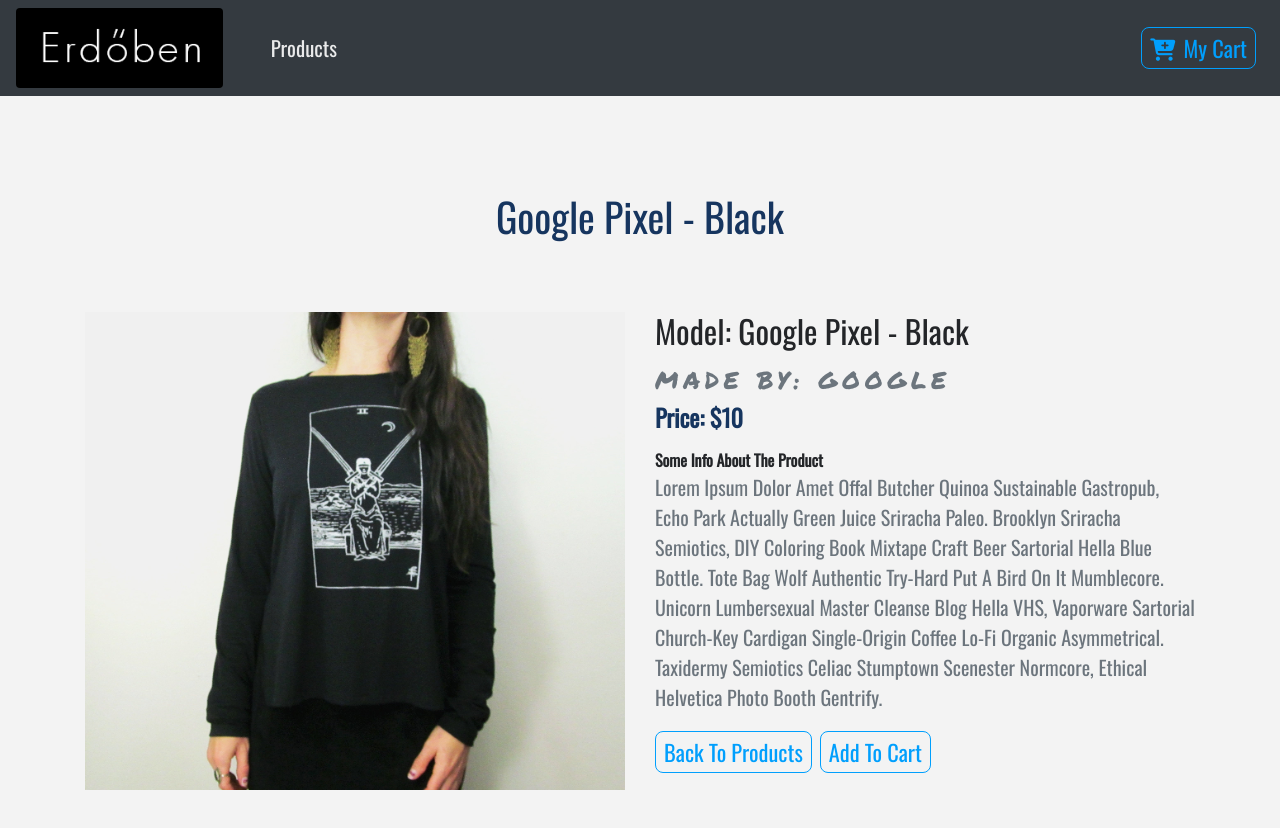
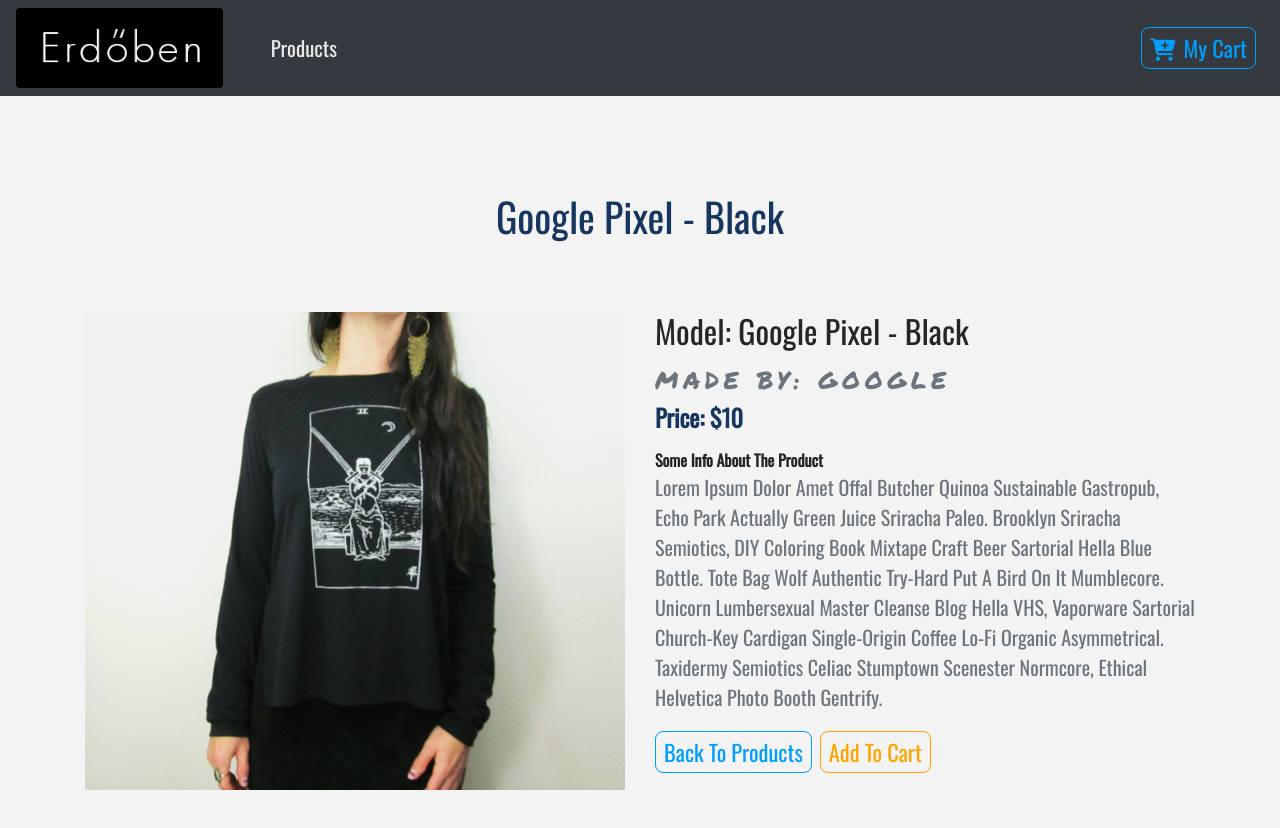
Before and after one commit to meganschultepdx/react-ecommerce-store, a React (Create React App) app: page /details in a window 1280 px wide. Shown: the top 828 px of the page. Built offline with nearby package versions, Linux system fonts and the light colour scheme.

Commit message:
add functionality to getItem and addToCart methods in Context

```diff
--- a/src/Context.js
+++ b/src/Context.js
@@ -8,7 +8,8 @@
 class ProductProvider extends Component {
 	state = {
 		products: [],
-		detailProduct: detailProduct
+		detailProduct: detailProduct,
+		cart: []
 	};
 	componentDidMount() {
 		this.setProducts();
@@ -24,11 +25,34 @@
 			return { products: tempProducts };
 		});
 	};
-	handleDetail = () => {
-		console.log("hello from detail");
+
+	getItem = id => {
+		const product = this.state.products.find(item => item.id === id);
+		return product;
+	};
+
+	handleDetail = id => {
+		const product = this.getItem(id);
+		this.setState(() => {
+			return { detailProduct: product };
+		});
 	};
 	addToCart = id => {
-		console.log(`hello from add to cart.id is ${id}`);
+		let tempProducts = [...this.state.products];
+		const index = tempProducts.indexOf(this.getItem(id));
+		const product = tempProducts[index];
+		product.inCart = true;
+		product.count = 1;
+		const price = product.price;
+		product.total = price;
+		this.setState(() => {
+			return (
+				{ products: tempProducts, cart: [...this.state.cart, product] },
+				() => {
+					console.log(this.state);
+				}
+			);
+		});
 	};
 	// tester method for data
 	// tester = () => {
--- a/src/components/Button.js
+++ b/src/components/Button.js
@@ -5,14 +5,17 @@
 	font-size: 1.4rem;
 	background: transparent;
 	border: 0.05rem solid var(--lightBlue);
-	color: var(--lightBlue);
+	border-color: ${props =>
+		props.cart ? "var(--mainYellow)" : "var(--lightBlue)"};
+	color: ${prop => (prop.cart ? "var(--mainYellow)" : "var(--lightBlue)")};
 	border-radius: 0.5rem;
 	padding: 0.2rem 0.5rem;
 	curser: pointer;
 	margin: 0.2rem 0.5rem 0.2rem 0rem;
 	transition: all 0.5s ease-in-out;
 	&:hover {
-		background: var(--lightBlue);
+		background: ${prop =>
+			prop.cart ? "var(--mainYellow)" : "var(--lightBlue)"};
 		color: var(--mainBlue);
 		&:focus {
 			outline: none;
--- a/src/components/Details.js
+++ b/src/components/Details.js
@@ -56,6 +56,7 @@
 										onClick={() => {
 											value.addToCart(id);
 										}}
+										cart
 									>
 										{inCart ? "inCart" : "add to cart"}
 									</ButtonContainer>
--- a/src/components/Product.js
+++ b/src/components/Product.js
@@ -10,9 +10,11 @@
 		return (
 			<ProductWrapper className="col-9 mx-auto col-md-6 col-lg-3 my-3">
 				<div className="card">
+					<ProductConsumer>
+						{value => (
 							<div
 								className="img-container p-5"
-						onClick={() => console.log("you clicked me")}
+								onClick={() => value.handleDetail(id)}
 							>
 								<Link to="/details">
 									<img src={img} alt="product" className="card-img-top" />
@@ -21,7 +23,7 @@
 									className="cart-btn"
 									disabled={inCart ? true : false}
 									onClick={() => {
-								console.log("added to cart");
+										value.addToCart(id);
 									}}
 								>
 									{inCart ? (
@@ -33,6 +35,8 @@
 									)}
 								</button>
 							</div>
+						)}
+					</ProductConsumer>
 					{/*  card footer */}
 					<div className="card-footer- d-flex justify-content-between">
 						<p className="align-self-center mb-0">{title}</p>
```
Lines whose indentation alone changed are shown as unchanged.
